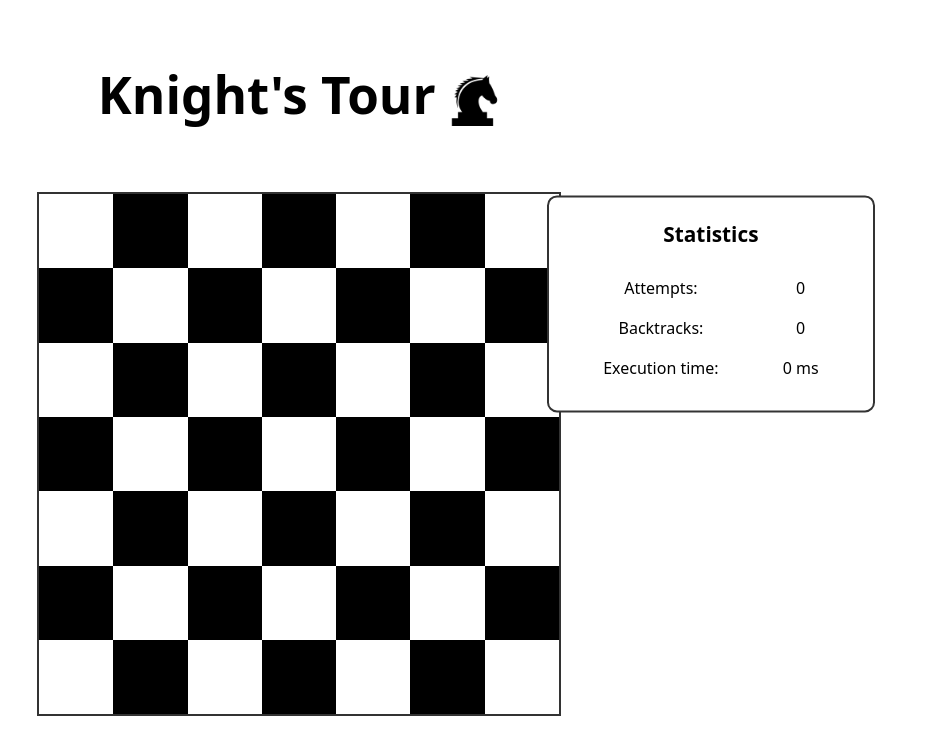
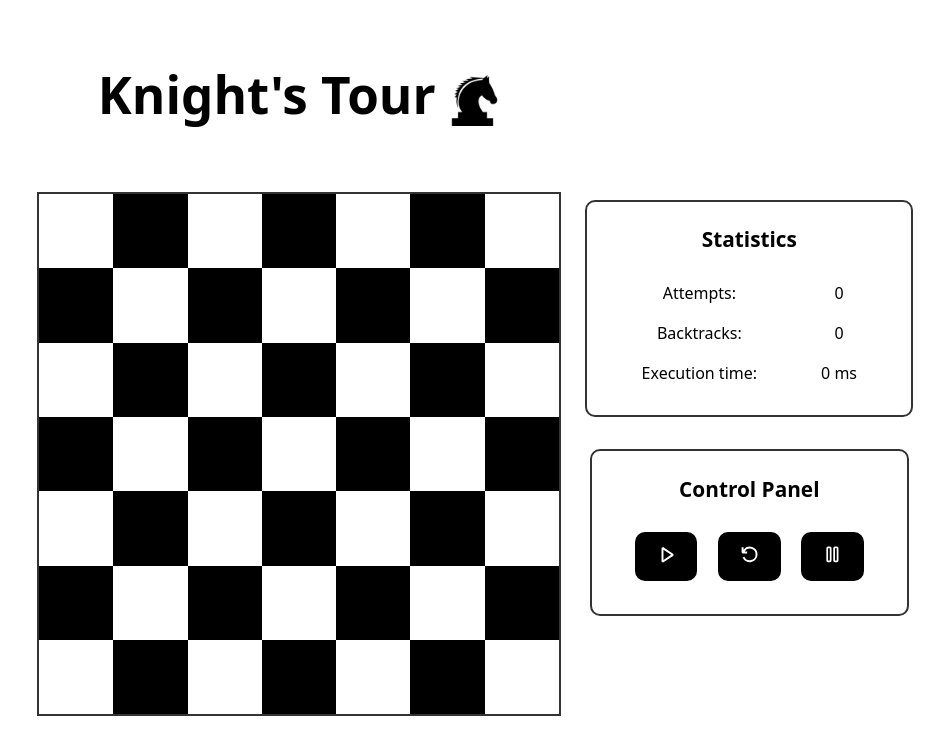
Before and after one commit to HemaniakAE/Heldyis_Derrick_Yeremi_Proyecto-2, a React (Vite) app: page / in a window 1280 px wide. Shown: the top 754 px of the page, without its empty margins (341-1280 px from the left). Built offline with nearby package versions, Linux system fonts and the light colour scheme.

Commit message:
Agrega un panel de control con los botones de start, reboot y pause/resume

```diff
--- a/package.json
+++ b/package.json
@@ -11,7 +11,8 @@
   },
   "dependencies": {
     "react": "^19.1.1",
-    "react-dom": "^19.1.1"
+    "react-dom": "^19.1.1",
+    "react-icons": "^5.5.0"
   },
   "devDependencies": {
     "@eslint/js": "^9.36.0",
--- a/src/App.css
+++ b/src/App.css
@@ -20,11 +20,15 @@ main {
 
 .right-area {
   position: fixed;
-  top: 38%;
+  top: 51%;
   right: 0;
   transform: translateY(-50%);
   z-index: 100;
-  padding-right: 5%;
+  padding-right: 2%;
+  display: flex;
+  flex-direction: column;
+  align-items: center;
+  gap: 2em;
 }
 
 .card {
--- a/src/App.jsx
+++ b/src/App.jsx
@@ -1,10 +1,17 @@
-import React from 'react'
+import React, { useState } from 'react'
 import './App.css'
 import Header from './Components/header'
 import ChessBoard from './Components/ChessBoard'
 import StatsBoard from './Components/StatsBoard'
+import ControlPanel from './Components/ControlPanel'
 
 function App() {
+  const [paused, setPaused] = useState(false);
+
+  const handlePauseResume = () => setPaused(prev => !prev);
+  const handleStart = () => {};   // función vacía temporal
+  const handleReboot = () => {};  // función vacía temporal
+
   return (
     <div className="App">
       <Header />
@@ -16,6 +23,12 @@ function App() {
         </div>
         <div className="right-area">
           <StatsBoard />
+          <ControlPanel
+            Start={handleStart}
+            Reboot={handleReboot}
+            Pause={handlePauseResume}
+            paused={paused}
+          />
         </div>
       </div>
     </div>
--- /dev/null
+++ b/src/Components/ControlPanel.css
@@ -0,0 +1,33 @@
+.control-panel {
+    background: #ffffff;
+    border: 2px solid #333;
+    padding: 1.4em;
+    border-radius: 10px;
+    width: 270px;
+}
+
+.control-panel h2 {
+    margin-top: 0;
+    font-size: 1.3em;
+    color: #000000;
+}
+
+.control-panel button {
+    margin: 0.5em;
+    padding: 0.5em 1em;
+    font-size: 1.3em;
+    border: none;
+    border-radius: 10px;
+    background-color: #000000;
+    color: #ffffff;
+    cursor: pointer;
+}
+
+.control-panel button:hover {
+    background-color: #555;
+}
+
+.control-panel button:active {
+    background-color: #ffffff;
+    color: rgb(0, 0, 0);
+}
--- /dev/null
+++ b/src/Components/ControlPanel.jsx
@@ -0,0 +1,21 @@
+import React from "react";
+import './ControlPanel.css'
+import { VscDebugStart } from "react-icons/vsc";
+import { VscDebugRestart } from "react-icons/vsc";
+import { LuPause } from "react-icons/lu";
+import { GrResume } from "react-icons/gr";
+
+function ControlPanel({ Start, Pause, Reboot, paused}) {
+    return (
+        <div className="control-panel">
+            <h2>Control Panel</h2>
+            <button onClick={Start}><VscDebugStart /></button>
+            <button onClick={Reboot}><VscDebugRestart /></button>
+            <button onClick={Pause}>
+                {paused ? <GrResume /> : <LuPause />}
+            </button>
+        </div>
+    );
+}
+
+export default ControlPanel
```
Also changed, not shown: 1 other file (tests, documents, lock files or other folders).
